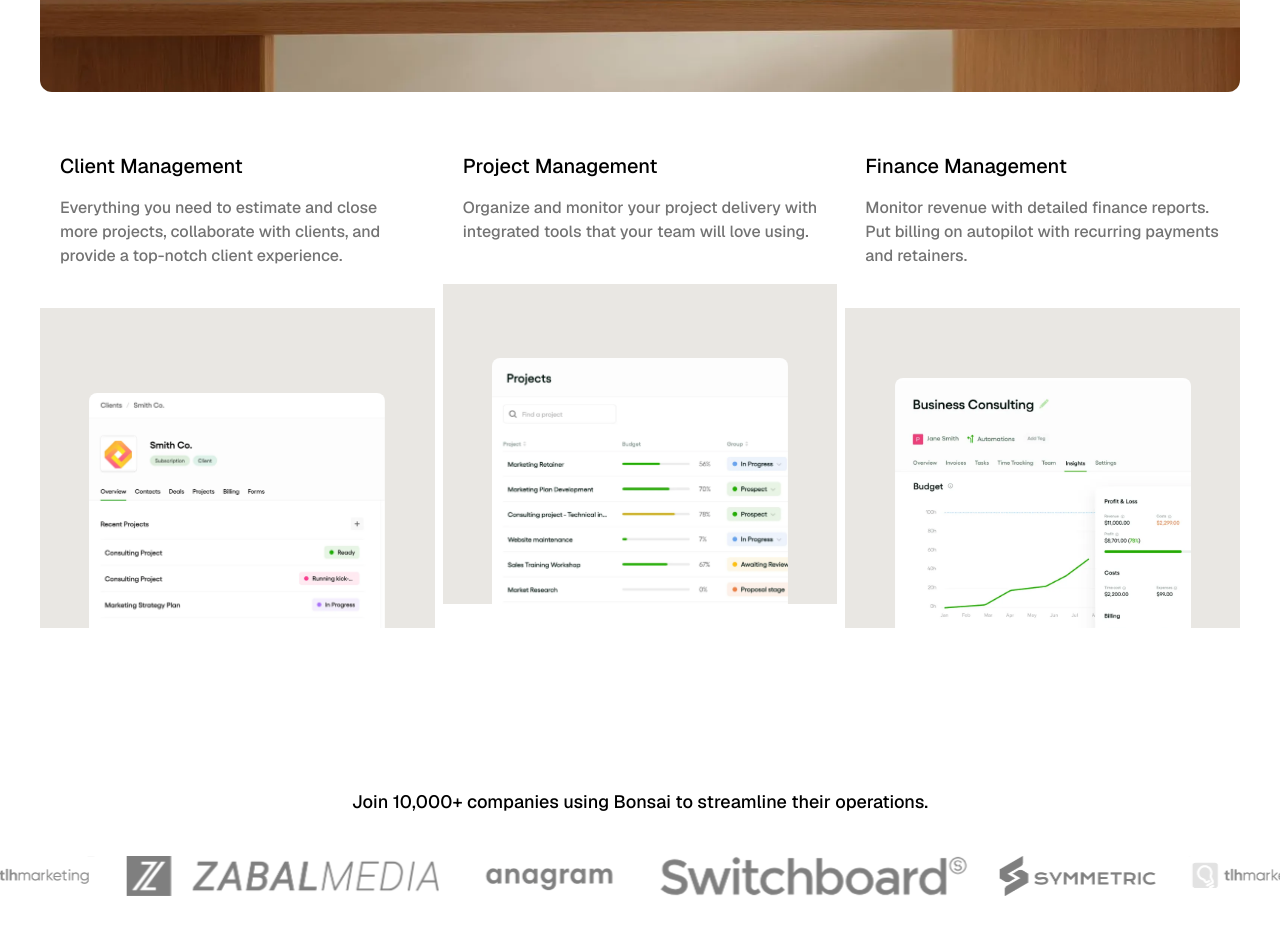
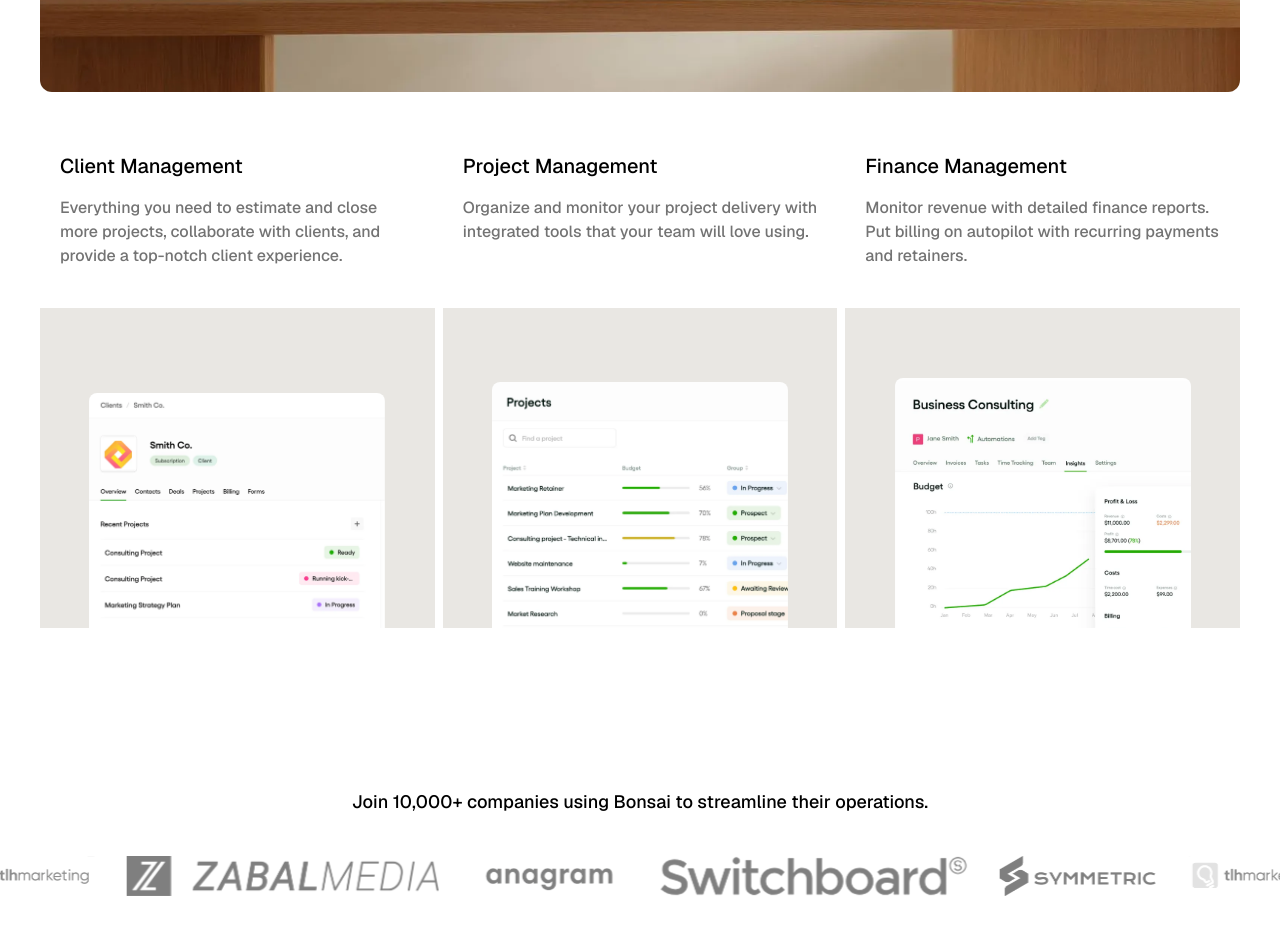
Before and after one commit to ShayokhShorfuddin/bonsai, a React (Vite) app: page / in a window 1280 px wide. Shown: the part 1142-2071 px from the top of the page. Built offline with nearby package versions, Linux system fonts and the light colour scheme.

Commit message:
fix staircase effect on landing cards

```diff
--- a/src/components/Landing.tsx
+++ b/src/components/Landing.tsx
@@ -140,13 +140,13 @@
 		},
 	];
 
-	// TODO: Fix staircase and image overflow issues on smaller screens
+	// TODO: Fix image overflow issues on smaller screens
 	return (
 		<div className="grid grid-cols-1 lg:grid-cols-3 gap-2 mt-10">
 			{cardsData.map((card) => (
 				<div key={card.title} className="flex flex-col group">
 					{/* Texts */}
-					<div className="p-5">
+					<div className="p-5 flex-1">
 						<p className="text-xl font-medium">{card.title}</p>
 						<p className="text-md font-medium text-neutral-500 mt-4">
 							{card.description}
```
